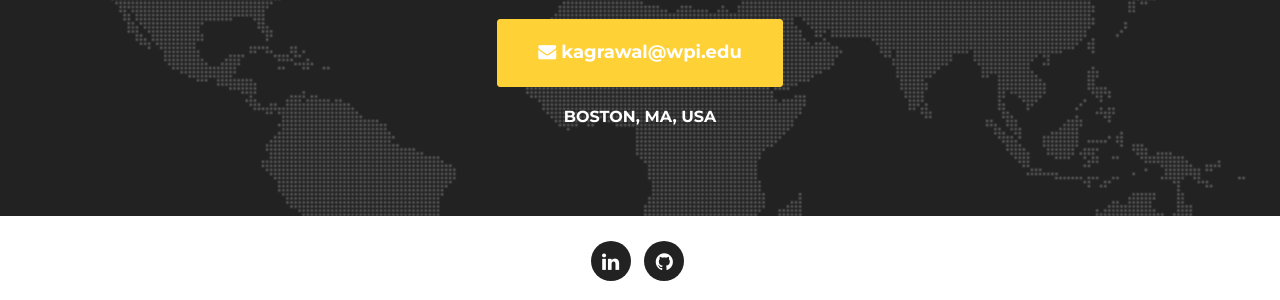
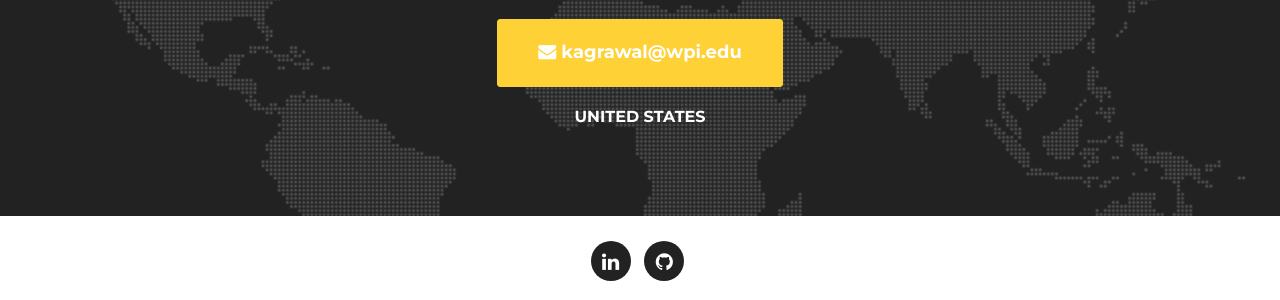
Before and after one commit to kratika1008/portfolio, a Jekyll site: the page built from index.html, in a window 1280 px wide and 900 px high, scrolled down 6031 px. Shown: the part 594-894 px from the top of the window. Built offline with Jekyll 4.4.1, drawn with Linux system fonts in a browser that asks for light colours; some web fonts are replaced.

Commit message:
Updated Resume

```diff
--- a/_includes/contact.html
+++ b/_includes/contact.html
@@ -12,7 +12,7 @@
                     kagrawal@wpi.edu
                 </a>
                 <br/>
-                <h3 style="color:white; font-size: 16px;">Boston, MA, USA</h3>
+                <h3 style="color:white; font-size: 16px;">United States</h3>
             </div>
         </div>
     </section>
```
Also changed, not shown: 1 other file.
